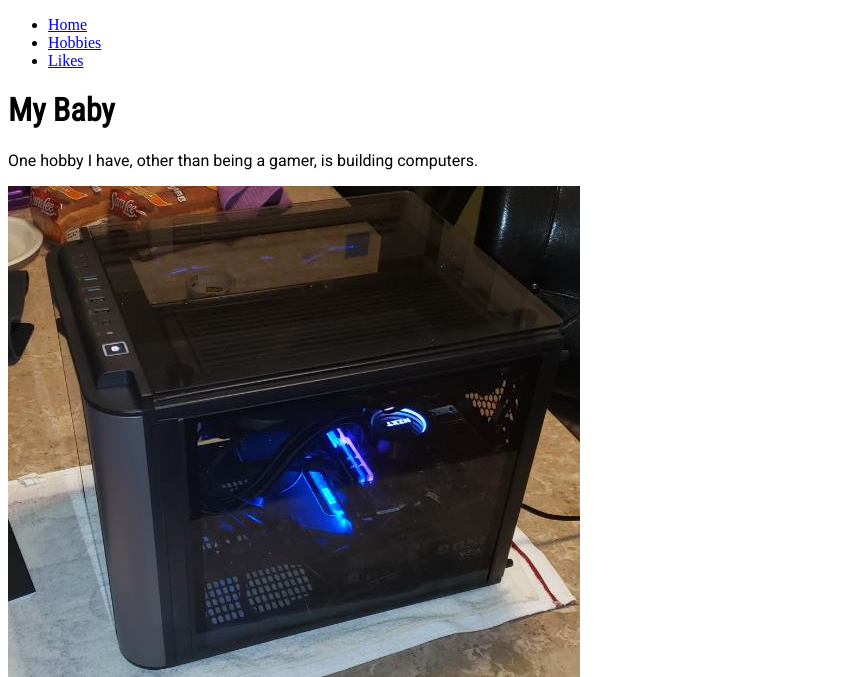
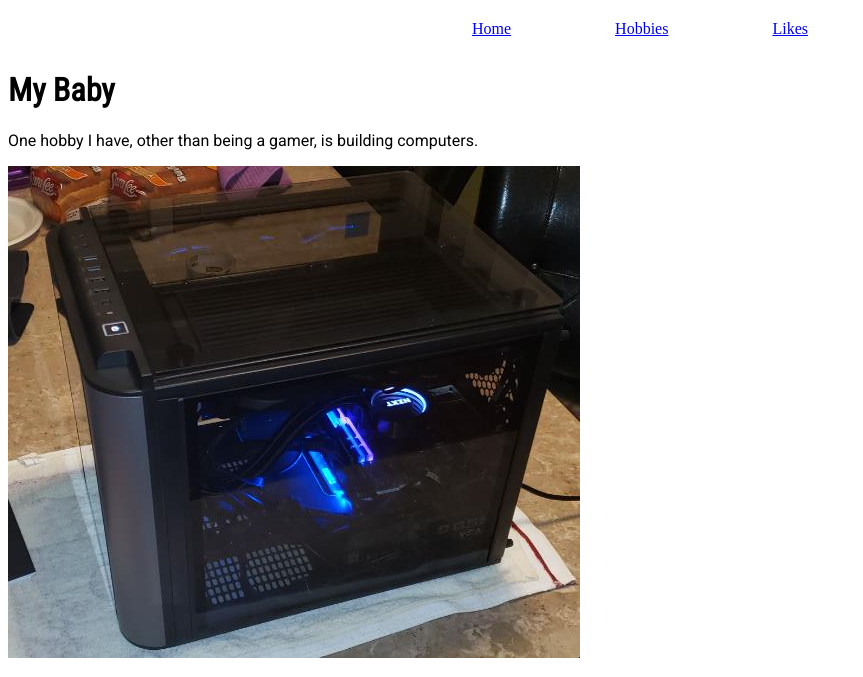
Before and after one commit to ArmaniLeSure/Project2, a PHP site: page /page2.html in a window 1280 px wide. Shown: the top 677 px of the page, without its empty margins (0-863 px from the left). Run offline with PHP 8.4, Linux system fonts and the light colour scheme.

Commit message:
cleaning up the nav menu on the other html pages

```diff
--- a/index.html
+++ b/index.html
@@ -9,7 +9,6 @@
 </head>
 <body>
   <header>
-
     <nav>
        <span><a href="#">Home</a></span>
        <span><a href="page2.html">Hobbies</a></span>
--- a/page2.html
+++ b/page2.html
@@ -8,13 +8,12 @@
 </head>
 <body>
   <header>
-    <nav id="navigation">
-     <ul class="nav">
-       <li id="nav-home"><a href="index.html">Home</a></li>
-       <li id="nav-hobby"><a href="#">Hobbies</a></li>
-       <li id="nav-????"><a href="page3.html">Likes</a></li>
-     </ul>
+    <nav>
+       <span><a href="index.html">Home</a></span>
+       <span><a href="#">Hobbies</a></span>
+       <span><a href="page3.html">Likes</a></span>
     </nav>
+
   <h1>My Baby</h1>
   </header>
   <p> One hobby I have, other than being a gamer, is building computers.</p>
--- a/ssm2.css
+++ b/ssm2.css
@@ -5,3 +5,16 @@ p{
 h1, h2{
 	font-family: 'Roboto Condensed', sans-serif;
 }
+span{
+
+	display: inline-block;
+	text-align: center;
+	position: relative;
+	padding: 12px 50px;
+}
+
+nav{
+	width: 75%;
+	text-align: center;
+	margin: 0px auto;
+}
```
Also changed, not shown: page3.html (+4 -6 lines), ssm3.css (+13 -0 lines).
